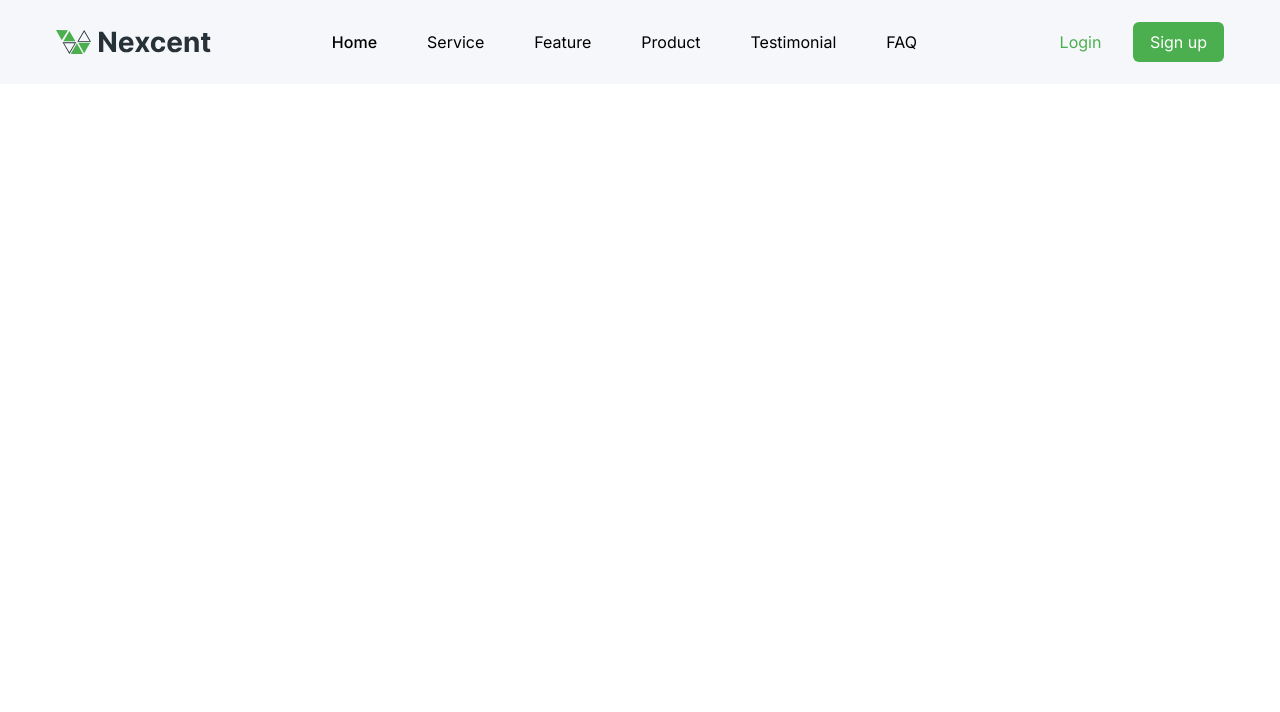
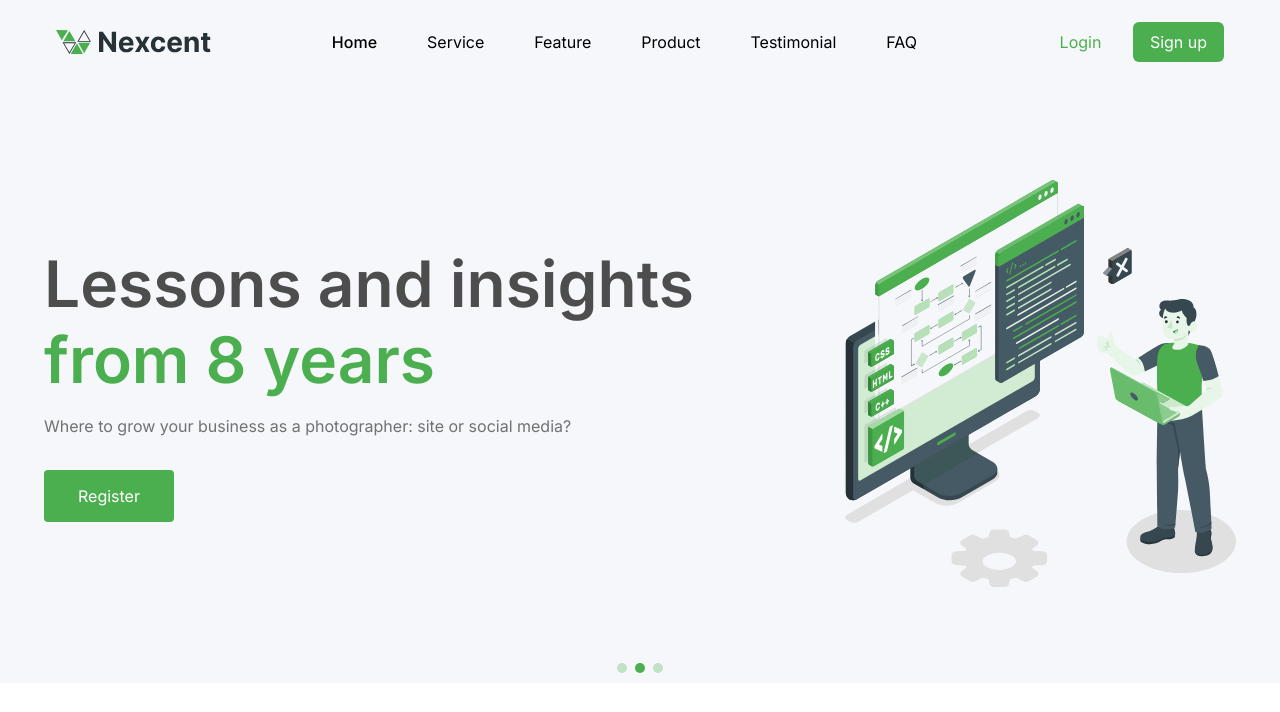
Before and after one commit to refarwan/nexcent-landing-page, a React (Create React App) app: page / in a window 1280 px wide. Shown: the top 712 px of the page. Built offline with nearby package versions, Linux system fonts and the light colour scheme.

Commit message:
feat: create hero component

```diff
--- a/src/App.css
+++ b/src/App.css
@@ -12,6 +12,10 @@
     --color-white: #ffffff;
     --spacing: 0.25rem;
     --font-weight-medium: 500;
+    --font-weight-semibold: 600;
+    --ease-in-out: cubic-bezier(0.4, 0, 0.2, 1);
+    --default-transition-duration: 150ms;
+    --default-transition-timing-function: cubic-bezier(0.4, 0, 0.2, 1);
     --default-font-family: var(--font-sans);
     --default-mono-font-family: var(--font-mono);
     --color-d-grey: #4d4d4d;
@@ -177,8 +181,14 @@
   .visible {
     visibility: visible;
   }
+  .absolute {
+    position: absolute;
+  }
   .fixed {
     position: fixed;
+  }
+  .relative {
+    position: relative;
   }
   .top-0 {
     top: calc(var(--spacing) * 0);
@@ -189,8 +199,26 @@
   .right-\[-280px\] {
     right: -280px;
   }
+  .bottom-0 {
+    bottom: calc(var(--spacing) * 0);
+  }
+  .bottom-\[10px\] {
+    bottom: 10px;
+  }
   .left-0 {
     left: calc(var(--spacing) * 0);
+  }
+  .left-0\.5 {
+    left: calc(var(--spacing) * 0.5);
+  }
+  .left-1 {
+    left: calc(var(--spacing) * 1);
+  }
+  .left-1\/2 {
+    left: calc(1/2 * 100%);
+  }
+  .z-10 {
+    z-index: 10;
   }
   .m-auto {
     margin: auto;
@@ -204,8 +232,14 @@
   .flex {
     display: flex;
   }
+  .hidden {
+    display: none;
+  }
   .table {
     display: table;
+  }
+  .h-\[10px\] {
+    height: 10px;
   }
   .h-\[24px\] {
     height: 24px;
@@ -213,11 +247,23 @@
   .h-\[40px\] {
     height: 40px;
   }
+  .h-\[52px\] {
+    height: 52px;
+  }
   .h-\[84px\] {
     height: 84px;
   }
+  .h-\[599px\] {
+    height: 599px;
+  }
+  .h-auto {
+    height: auto;
+  }
   .h-screen {
     height: 100vh;
+  }
+  .w-\[10px\] {
+    width: 10px;
   }
   .w-\[77px\] {
     width: 77px;
@@ -228,14 +274,54 @@
   .w-\[280px\] {
     width: 280px;
   }
+  .w-\[391px\] {
+    width: 391px;
+  }
+  .w-\[657px\] {
+    width: 657px;
+  }
   .w-full {
     width: 100%;
   }
   .w-screen {
     width: 100vw;
   }
+  .max-w-\[1440px\] {
+    max-width: 1440px;
+  }
+  .flex-shrink {
+    flex-shrink: 1;
+  }
+  .flex-shrink-0 {
+    flex-shrink: 0;
+  }
+  .flex-grow {
+    flex-grow: 1;
+  }
+  .grow {
+    flex-grow: 1;
+  }
   .border-collapse {
     border-collapse: collapse;
+  }
+  .-translate-x-0 {
+    --tw-translate-x: calc(var(--spacing) * -0);
+    translate: var(--tw-translate-x) var(--tw-translate-y);
+  }
+  .-translate-x-0\.5 {
+    --tw-translate-x: calc(var(--spacing) * -0.5);
+    translate: var(--tw-translate-x) var(--tw-translate-y);
+  }
+  .-translate-x-1 {
+    --tw-translate-x: calc(var(--spacing) * -1);
+    translate: var(--tw-translate-x) var(--tw-translate-y);
+  }
+  .-translate-x-1\/2 {
+    --tw-translate-x: calc(calc(1/2 * 100%) * -1);
+    translate: var(--tw-translate-x) var(--tw-translate-y);
+  }
+  .transform {
+    transform: var(--tw-rotate-x,) var(--tw-rotate-y,) var(--tw-rotate-z,) var(--tw-skew-x,) var(--tw-skew-y,);
   }
   .cursor-pointer {
     cursor: pointer;
@@ -261,8 +347,20 @@
   .gap-\[14px\] {
     gap: 14px;
   }
+  .gap-\[16px\] {
+    gap: 16px;
+  }
+  .gap-\[32px\] {
+    gap: 32px;
+  }
   .gap-\[50px\] {
     gap: 50px;
+  }
+  .gap-\[144px\] {
+    gap: 144px;
+  }
+  .overflow-hidden {
+    overflow: hidden;
   }
   .overflow-x-hidden {
     overflow-x: hidden;
@@ -272,6 +370,9 @@
   }
   .rounded-\[6px\] {
     border-radius: 6px;
+  }
+  .rounded-full {
+    border-radius: calc(infinity * 1px);
   }
   .border {
     border-style: var(--tw-border-style);
@@ -289,6 +390,12 @@
   .bg-primary {
     background-color: var(--color-primary);
   }
+  .bg-primary\/30 {
+    background-color: color-mix(in srgb, #4caf4f 30%, transparent);
+    @supports (color: color-mix(in lab, red, red)) {
+      background-color: color-mix(in oklab, var(--color-primary) 30%, transparent);
+    }
+  }
   .bg-silver {
     background-color: var(--color-silver);
   }
@@ -298,19 +405,58 @@
   .px-\[16px\] {
     padding-inline: 16px;
   }
+  .px-\[144px\] {
+    padding-inline: 144px;
+  }
   .py-\[8px\] {
     padding-block: 8px;
   }
   .pb-\[20px\] {
     padding-bottom: 20px;
   }
+  .pb-\[50px\] {
+    padding-bottom: 50px;
+  }
+  .pb-\[100px\] {
+    padding-bottom: 100px;
+  }
+  .text-center {
+    text-align: center;
+  }
+  .text-\[32px\] {
+    font-size: 32px;
+  }
+  .text-\[42px\] {
+    font-size: 42px;
+  }
+  .text-\[64px\] {
+    font-size: 64px;
+  }
+  .leading-\[30px\] {
+    --tw-leading: 30px;
+    line-height: 30px;
+  }
   .leading-\[40px\] {
     --tw-leading: 40px;
     line-height: 40px;
   }
+  .leading-\[76px\] {
+    --tw-leading: 76px;
+    line-height: 76px;
+  }
   .font-medium {
     --tw-font-weight: var(--font-weight-medium);
     font-weight: var(--font-weight-medium);
+  }
+  .font-semibold {
+    --tw-font-weight: var(--font-weight-semibold);
+    font-weight: var(--font-weight-semibold);
+  }
+  .text-d-grey {
+    color: var(--color-d-grey);
+  }
+  .text-grey {
+    color: var(--color-grey);
   }
   .text-primary {
     color: var(--color-primary);
@@ -325,9 +471,41 @@
     outline-style: var(--tw-outline-style);
     outline-width: 1px;
   }
+  .transition-colors {
+    transition-property: color, background-color, border-color, outline-color, text-decoration-color, fill, stroke, --tw-gradient-from, --tw-gradient-via, --tw-gradient-to;
+    transition-timing-function: var(--tw-ease, var(--default-transition-timing-function));
+    transition-duration: var(--tw-duration, var(--default-transition-duration));
+  }
+  .transition-transform {
+    transition-property: transform, translate, scale, rotate;
+    transition-timing-function: var(--tw-ease, var(--default-transition-timing-function));
+    transition-duration: var(--tw-duration, var(--default-transition-duration));
+  }
   .duration-75 {
     --tw-duration: 75ms;
     transition-duration: 75ms;
+  }
+  .duration-500 {
+    --tw-duration: 500ms;
+    transition-duration: 500ms;
+  }
+  .duration-700 {
+    --tw-duration: 700ms;
+    transition-duration: 700ms;
+  }
+  .ease-in-out {
+    --tw-ease: var(--ease-in-out);
+    transition-timing-function: var(--ease-in-out);
+  }
+  .hover\:bg-primary\/60 {
+    &:hover {
+      @media (hover: hover) {
+        background-color: color-mix(in srgb, #4caf4f 60%, transparent);
+        @supports (color: color-mix(in lab, red, red)) {
+          background-color: color-mix(in oklab, var(--color-primary) 60%, transparent);
+        }
+      }
+    }
   }
   .hover\:underline {
     &:hover {
@@ -389,9 +567,84 @@
       background-color: var(--color-tint-5);
     }
   }
-  .active\:no-underline {
-    &:active {
-      text-decoration-line: none;
+  .sm\:block {
+    @media (width >= 40rem) {
+      display: block;
+    }
+  }
+  .sm\:w-\[100px\] {
+    @media (width >= 40rem) {
+      width: 100px;
+    }
+  }
+  .sm\:w-\[200px\] {
+    @media (width >= 40rem) {
+      width: 200px;
+    }
+  }
+  .sm\:w-\[300px\] {
+    @media (width >= 40rem) {
+      width: 300px;
+    }
+  }
+  .sm\:w-\[391px\] {
+    @media (width >= 40rem) {
+      width: 391px;
+    }
+  }
+  .sm\:flex-row {
+    @media (width >= 40rem) {
+      flex-direction: row;
+    }
+  }
+  .sm\:items-start {
+    @media (width >= 40rem) {
+      align-items: flex-start;
+    }
+  }
+  .sm\:justify-start {
+    @media (width >= 40rem) {
+      justify-content: flex-start;
+    }
+  }
+  .sm\:gap-\[20px\] {
+    @media (width >= 40rem) {
+      gap: 20px;
+    }
+  }
+  .sm\:gap-\[50px\] {
+    @media (width >= 40rem) {
+      gap: 50px;
+    }
+  }
+  .sm\:px-\[10px\] {
+    @media (width >= 40rem) {
+      padding-inline: 10px;
+    }
+  }
+  .sm\:px-\[20px\] {
+    @media (width >= 40rem) {
+      padding-inline: 20px;
+    }
+  }
+  .sm\:px-\[30px\] {
+    @media (width >= 40rem) {
+      padding-inline: 30px;
+    }
+  }
+  .sm\:px-\[50px\] {
+    @media (width >= 40rem) {
+      padding-inline: 50px;
+    }
+  }
+  .sm\:pb-0 {
+    @media (width >= 40rem) {
+      padding-bottom: calc(var(--spacing) * 0);
+    }
+  }
+  .sm\:text-left {
+    @media (width >= 40rem) {
+      text-align: left;
     }
   }
   .xl\:visible {
@@ -434,9 +687,24 @@
       display: none;
     }
   }
+  .xl\:h-\[599px\] {
+    @media (width >= 80rem) {
+      height: 599px;
+    }
+  }
   .xl\:h-max {
     @media (width >= 80rem) {
       height: max-content;
+    }
+  }
+  .xl\:w-\[391px\] {
+    @media (width >= 80rem) {
+      width: 391px;
+    }
+  }
+  .xl\:w-\[657px\] {
+    @media (width >= 80rem) {
+      width: 657px;
     }
   }
   .xl\:w-\[1200px\] {
@@ -459,9 +727,19 @@
       align-items: center;
     }
   }
+  .xl\:gap-\[32px\] {
+    @media (width >= 80rem) {
+      gap: 32px;
+    }
+  }
   .xl\:gap-\[50px\] {
     @media (width >= 80rem) {
       gap: 50px;
+    }
+  }
+  .xl\:gap-\[144px\] {
+    @media (width >= 80rem) {
+      gap: 144px;
     }
   }
   .xl\:bg-\[unset\] {
@@ -477,6 +755,27 @@
   .xl\:px-0 {
     @media (width >= 80rem) {
       padding-inline: calc(var(--spacing) * 0);
+    }
+  }
+  .xl\:px-\[144px\] {
+    @media (width >= 80rem) {
+      padding-inline: 144px;
+    }
+  }
+  .xl\:py-\[96px\] {
+    @media (width >= 80rem) {
+      padding-block: 96px;
+    }
+  }
+  .xl\:text-\[64px\] {
+    @media (width >= 80rem) {
+      font-size: 64px;
+    }
+  }
+  .xl\:leading-\[76px\] {
+    @media (width >= 80rem) {
+      --tw-leading: 76px;
+      line-height: 76px;
     }
   }
   .xl\:leading-\[unset\] {
@@ -498,7 +797,10 @@
 @layer components {
   .button {
     display: flex;
+    width: max-content;
+    align-items: center;
     gap: calc(var(--spacing) * 8);
+    border-radius: 4px;
     border-style: var(--tw-border-style);
     border-width: 2px;
     --tw-outline-style: none;
@@ -577,6 +879,41 @@
     padding-inline: 24px;
   }
 }
+@property --tw-translate-x {
+  syntax: "*";
+  inherits: false;
+  initial-value: 0;
+}
+@property --tw-translate-y {
+  syntax: "*";
+  inherits: false;
+  initial-value: 0;
+}
+@property --tw-translate-z {
+  syntax: "*";
+  inherits: false;
+  initial-value: 0;
+}
+@property --tw-rotate-x {
+  syntax: "*";
+  inherits: false;
+}
+@property --tw-rotate-y {
+  syntax: "*";
+  inherits: false;
+}
+@property --tw-rotate-z {
+  syntax: "*";
+  inherits: false;
+}
+@property --tw-skew-x {
+  syntax: "*";
+  inherits: false;
+}
+@property --tw-skew-y {
+  syntax: "*";
+  inherits: false;
+}
 @property --tw-border-style {
   syntax: "*";
   inherits: false;
@@ -599,14 +936,27 @@
   syntax: "*";
   inherits: false;
 }
+@property --tw-ease {
+  syntax: "*";
+  inherits: false;
+}
 @layer properties {
   @supports ((-webkit-hyphens: none) and (not (margin-trim: inline))) or ((-moz-orient: inline) and (not (color:rgb(from red r g b)))) {
     *, ::before, ::after, ::backdrop {
+      --tw-translate-x: 0;
+      --tw-translate-y: 0;
+      --tw-translate-z: 0;
+      --tw-rotate-x: initial;
+      --tw-rotate-y: initial;
+      --tw-rotate-z: initial;
+      --tw-skew-x: initial;
+      --tw-skew-y: initial;
       --tw-border-style: solid;
       --tw-leading: initial;
       --tw-font-weight: initial;
       --tw-outline-style: solid;
       --tw-duration: initial;
+      --tw-ease: initial;
     }
   }
 }
--- a/src/App.tsx
+++ b/src/App.tsx
@@ -1,10 +1,12 @@
 import "./App.css";
 import Header from "./components/Header";
+import Hero from "./components/Hero";
 
 function App() {
 	return (
 		<>
 			<Header />
+			<Hero />
 		</>
 	);
 }
--- /dev/null
+++ b/src/components/Hero.tsx
@@ -0,0 +1,88 @@
+import { useCallback, useEffect, useRef, useState } from "react";
+
+const Hero = () => {
+	const [currentSlide, setCurrentSlide] = useState(0);
+	const slides = [1, 2, 3];
+	const intervalRef = useRef<NodeJS.Timeout | null>(null);
+
+	const startAutoSlide = useCallback(() => {
+		if (intervalRef.current) clearInterval(intervalRef.current);
+
+		intervalRef.current = setInterval(() => {
+			setCurrentSlide((prev) => (prev + 1) % slides.length);
+		}, 3000);
+	}, [slides.length]);
+
+	useEffect(() => {
+		startAutoSlide();
+		return () => {
+			if (intervalRef.current) clearInterval(intervalRef.current);
+		};
+	}, [startAutoSlide]);
+
+	const handleDotClick = useCallback(
+		(index: number) => {
+			setCurrentSlide(index);
+			startAutoSlide();
+		},
+		[startAutoSlide],
+	);
+
+	return (
+		<div className="bg-silver relative m-auto w-full max-w-[1440px] overflow-hidden pb-[50px] sm:pb-0 xl:h-[599px]">
+			<div
+				className="flex transition-transform duration-700 ease-in-out"
+				style={{ transform: `translateX(-${currentSlide * 100}%)` }}
+			>
+				{slides.map((_, index) => (
+					<div
+						key={index}
+						id="corusel"
+						className="flex h-auto w-full flex-shrink-0 flex-col items-center justify-center px-[16px] sm:flex-row sm:gap-[20px] sm:px-[50px] xl:gap-[144px] xl:px-[144px] xl:py-[96px]"
+					>
+						<div className="flex flex-col items-center gap-[16px] sm:items-start xl:gap-[32px]">
+							<div className="flex flex-col gap-[16px]">
+								<span className="text-d-grey text-center text-[32px] leading-[40px] font-semibold sm:text-left xl:w-[657px] xl:text-[64px] xl:leading-[76px]">
+									Lessons and insights{" "}
+									<span className="text-primary">from 8 years</span>
+								</span>
+								<span className="text-grey text-center sm:text-left">
+									Where to grow your business as a photographer: site or social
+									media?
+								</span>
+							</div>
+
+							<button
+								type="button"
+								className="button primary-button medium-button h-[52px]"
+							>
+								Register
+							</button>
+						</div>
+						<img
+							src="Illustration.svg"
+							className="hidden w-screen sm:block sm:w-[300px] xl:w-[391px]"
+							alt={`Illustration ${index + 1}`}
+						/>
+					</div>
+				))}
+			</div>
+
+			<div className="absolute bottom-[10px] left-1/2 flex -translate-x-1/2 gap-[8px]">
+				{slides.map((_, index) => (
+					<div
+						key={index}
+						onClick={() => handleDotClick(index)}
+						className={`h-[10px] w-[10px] cursor-pointer rounded-full transition-colors ${
+							currentSlide === index
+								? "bg-primary"
+								: "bg-primary/30 hover:bg-primary/60"
+						}`}
+					></div>
+				))}
+			</div>
+		</div>
+	);
+};
+
+export default Hero;
--- a/src/input.css
+++ b/src/input.css
@@ -41,7 +41,7 @@
 
 @layer components {
 	.button {
-		@apply disabled:text-grey-blue disabled:bg-silver disabled:border-silver focus:border-d-grey flex gap-8 border-2 outline-none;
+		@apply disabled:text-grey-blue disabled:bg-silver disabled:border-silver focus:border-d-grey flex w-max items-center gap-8 rounded-[4px] border-2 outline-none;
 	}
 
 	.primary-button {
```
Also changed, not shown: src/components/Header.tsx (+10 -10 lines), public/Illustration.svg (added).
